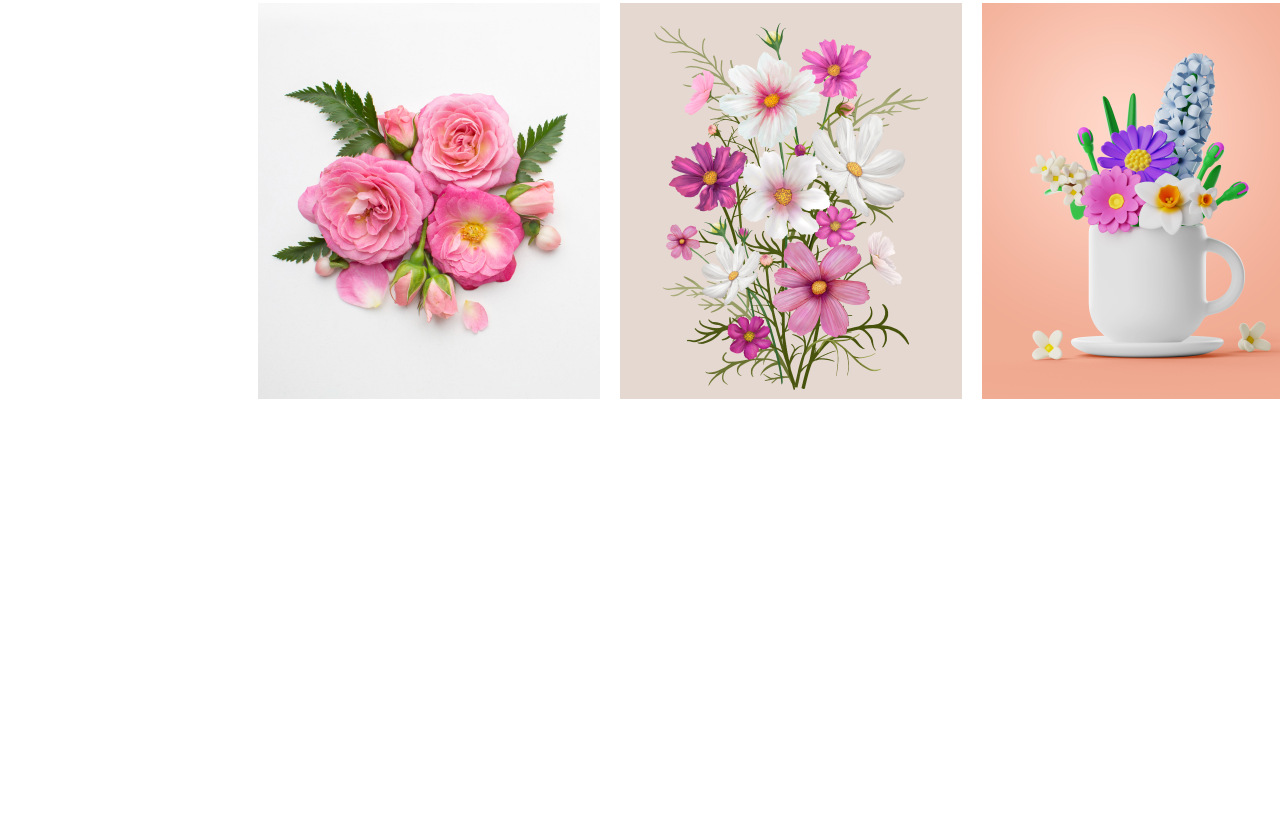
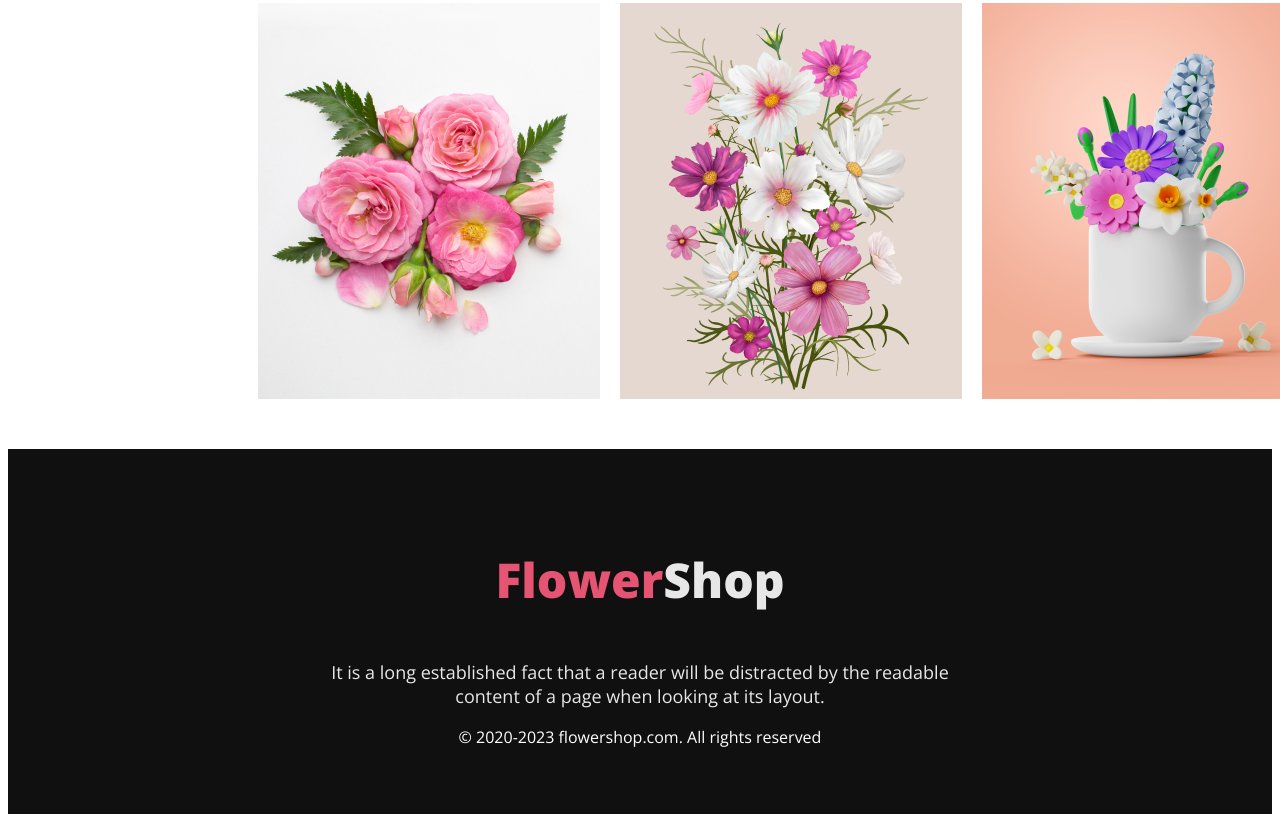
Before and after one commit to imrul099/assignment-portfolio, a plain HTML site: page index.html in a window 1280 px wide. Shown: the part 2876-3698 px from the top of the page. Before the commit the page ends 3325 px from the top, so only its background shows below. Drawn offline with nearby package versions, Linux system fonts and the light colour scheme.

Commit message:
finished the footer section

```diff
--- a/index.html
+++ b/index.html
@@ -90,7 +90,11 @@
         </section>
     </main>
     <footer>
-
+           <div class="footer">
+            <h3 class="footer-title"><span class="text-primary">Flower</span>Shop</h3>
+            <p class="footer-text">It is a long established fact that a reader will be distracted by the readable <br> content of a page when looking at its layout.</p>
+            <p class="copyright">&copy; 2020-2023 flowershop.com. All rights reserved</p>
+           </div>
     </footer>
 </body>
 </html>
--- a/styles/styles.css
+++ b/styles/styles.css
@@ -165,3 +165,34 @@ ul, li{
     display: flex;
     gap: 20px;
 }
+
+/* footer section styles */
+
+.footer{
+    background: #111010;
+    padding: 50px 50px;
+    text-align: center;
+}
+
+
+.footer-title{
+    color: #ffffffe6;
+    font-size: 48px;
+    font-weight: 800;
+}
+
+.footer-text{
+    color: #ffffffe6;
+    font-size: 18px;
+    font-weight: 400;
+}
+
+.copyright{
+    color: #FFFFFF;
+    font-size: 16px;
+    font-weight: 400;
+}
+
+.text-primary{
+    color: #E55473;
+}
```
